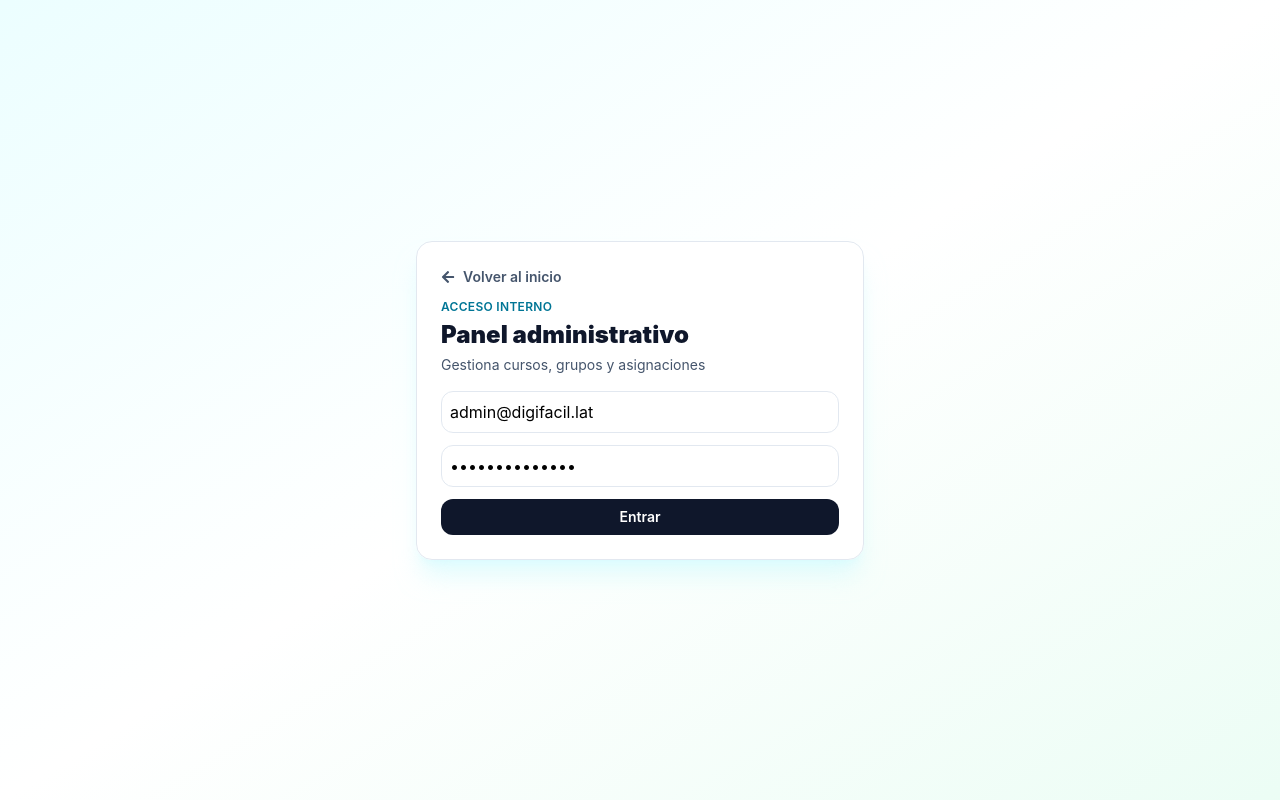
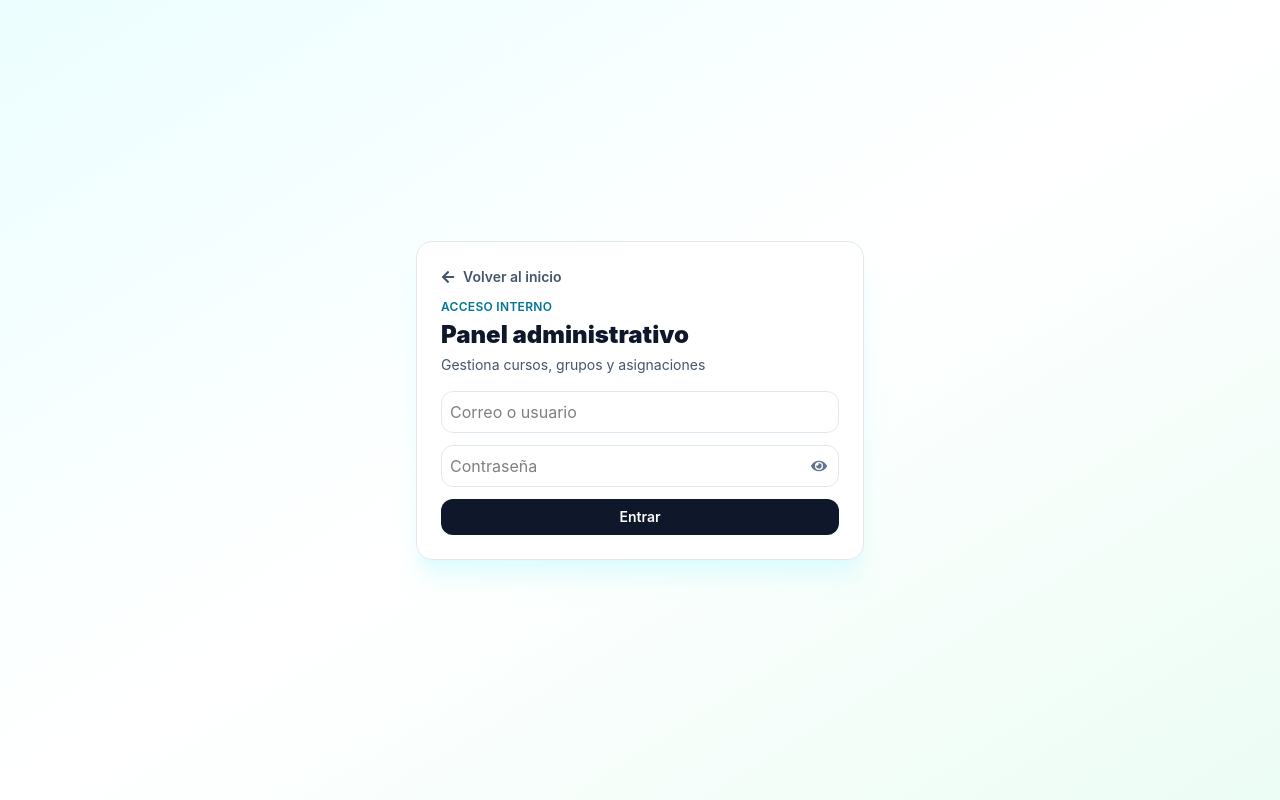
Before and after one commit to eztebandev/digifacil-frontend, a React (Vite) app: page /admin/login in a window 1280 px wide. Built offline with nearby package versions, Linux system fonts and the light colour scheme; no server answers.

Commit message:
fix password admin

```diff
--- a/src/pages/AdminLoginPage.jsx
+++ b/src/pages/AdminLoginPage.jsx
@@ -1,6 +1,7 @@
 import { useState } from "react";
 import { useNavigate } from "react-router-dom";
 import { FaArrowLeft } from "react-icons/fa";
+import { FaEye, FaEyeSlash } from "react-icons/fa";
 import { api } from "../lib/api";
 import FullScreenSpinner from "../components/FullScreenSpinner";
 import { useAuth } from "../context/AuthContext";
@@ -8,9 +9,10 @@ import { useAuth } from "../context/AuthContext";
 export default function AdminLoginPage() {
   const navigate = useNavigate();
   const { login } = useAuth();
-  const [form, setForm] = useState({ email: "admin@digifacil.lat", password: "Digifacil2026!" });
+  const [form, setForm] = useState({ email: "", password: "" });
   const [error, setError] = useState("");
   const [loading, setLoading] = useState(false);
+  const [showPassword, setShowPassword] = useState(false);
 
   async function handleSubmit(event) {
     event.preventDefault();
@@ -39,8 +41,18 @@ export default function AdminLoginPage() {
         <h1 className="mt-1 text-2xl font-black text-slate-900">Panel administrativo</h1>
         <p className="mt-1 text-sm text-slate-600">Gestiona cursos, grupos y asignaciones</p>
         <form className="mt-4 space-y-3" onSubmit={handleSubmit}>
-          <input className="w-full rounded-xl border border-slate-200 p-2" type="email" name="email" value={form.email} onChange={(e) => setForm({ ...form, email: e.target.value })} required />
-          <input className="w-full rounded-xl border border-slate-200 p-2" type="password" name="password" value={form.password} onChange={(e) => setForm({ ...form, password: e.target.value })} required />
+          <input className="w-full rounded-xl border border-slate-200 p-2" type="email" name="email"placeholder="Correo o usuario" value={form.email} onChange={(e) => setForm({ ...form, email: e.target.value })} required />
+          <div className="relative">
+            <input className="w-full rounded-xl border border-slate-200 p-2 pr-10" type={showPassword ? "text" : "password"} name="password" placeholder="Contraseña" value={form.password} onChange={(e) => setForm({ ...form, password: e.target.value })} required />
+            <button
+              type="button"
+              className="absolute right-2 top-1/2 -translate-y-1/2 rounded-md p-1 text-slate-500 hover:text-slate-700"
+              aria-label={showPassword ? "Ocultar contraseña" : "Mostrar contraseña"}
+              onClick={() => setShowPassword((v) => !v)}
+            >
+              {showPassword ? <FaEyeSlash /> : <FaEye />}
+            </button>
+          </div>
           {error && <p className="rounded-lg border border-rose-200 bg-rose-50 px-3 py-2 text-sm font-medium text-rose-700">{error}</p>}
           <button className="w-full rounded-xl bg-slate-900 p-2 text-sm font-semibold text-white" disabled={loading}>{loading ? "Ingresando..." : "Entrar"}</button>
         </form>
--- a/src/pages/IntranetLoginPage.jsx
+++ b/src/pages/IntranetLoginPage.jsx
@@ -1,6 +1,7 @@
 import { useState } from "react";
 import { useNavigate } from "react-router-dom";
 import { FaArrowLeft } from "react-icons/fa";
+import { FaEye, FaEyeSlash } from "react-icons/fa";
 import { api } from "../lib/api";
 import FullScreenSpinner from "../components/FullScreenSpinner";
 import { useAuth } from "../context/AuthContext";
@@ -11,6 +12,7 @@ export default function IntranetLoginPage() {
   const [form, setForm] = useState({ identifier: "", password: "" });
   const [error, setError] = useState("");
   const [loading, setLoading] = useState(false);
+  const [showPassword, setShowPassword] = useState(false);
 
   async function handleSubmit(event) {
     event.preventDefault();
@@ -40,7 +42,17 @@ export default function IntranetLoginPage() {
         <p className="mt-1 text-sm text-slate-600">Tus cursos, sesiones y calendario en un solo lugar</p>
         <form className="mt-4 space-y-3" onSubmit={handleSubmit}>
           <input className="w-full rounded-xl border border-slate-200 p-2" name="identifier" placeholder="Correo o usuario" value={form.identifier} onChange={(e) => setForm({ ...form, identifier: e.target.value })} required />
-          <input className="w-full rounded-xl border border-slate-200 p-2" type="password" name="password" placeholder="Contraseña" value={form.password} onChange={(e) => setForm({ ...form, password: e.target.value })} required />
+          <div className="relative">
+            <input className="w-full rounded-xl border border-slate-200 p-2 pr-10" type={showPassword ? "text" : "password"} name="password" placeholder="Contraseña" value={form.password} onChange={(e) => setForm({ ...form, password: e.target.value })} required />
+            <button
+              type="button"
+              className="absolute right-2 top-1/2 -translate-y-1/2 rounded-md p-1 text-slate-500 hover:text-slate-700"
+              aria-label={showPassword ? "Ocultar contraseña" : "Mostrar contraseña"}
+              onClick={() => setShowPassword((v) => !v)}
+            >
+              {showPassword ? <FaEyeSlash /> : <FaEye />}
+            </button>
+          </div>
           {error && <p className="rounded-lg border border-rose-200 bg-rose-50 px-3 py-2 text-sm font-medium text-rose-700">{error}</p>}
           <button className="w-full rounded-xl bg-slate-900 p-2 text-sm font-semibold text-white" disabled={loading}>{loading ? "Ingresando..." : "Entrar"}</button>
         </form>
```
Also changed, not shown: 1 other file (tests, documents, lock files or other folders).
